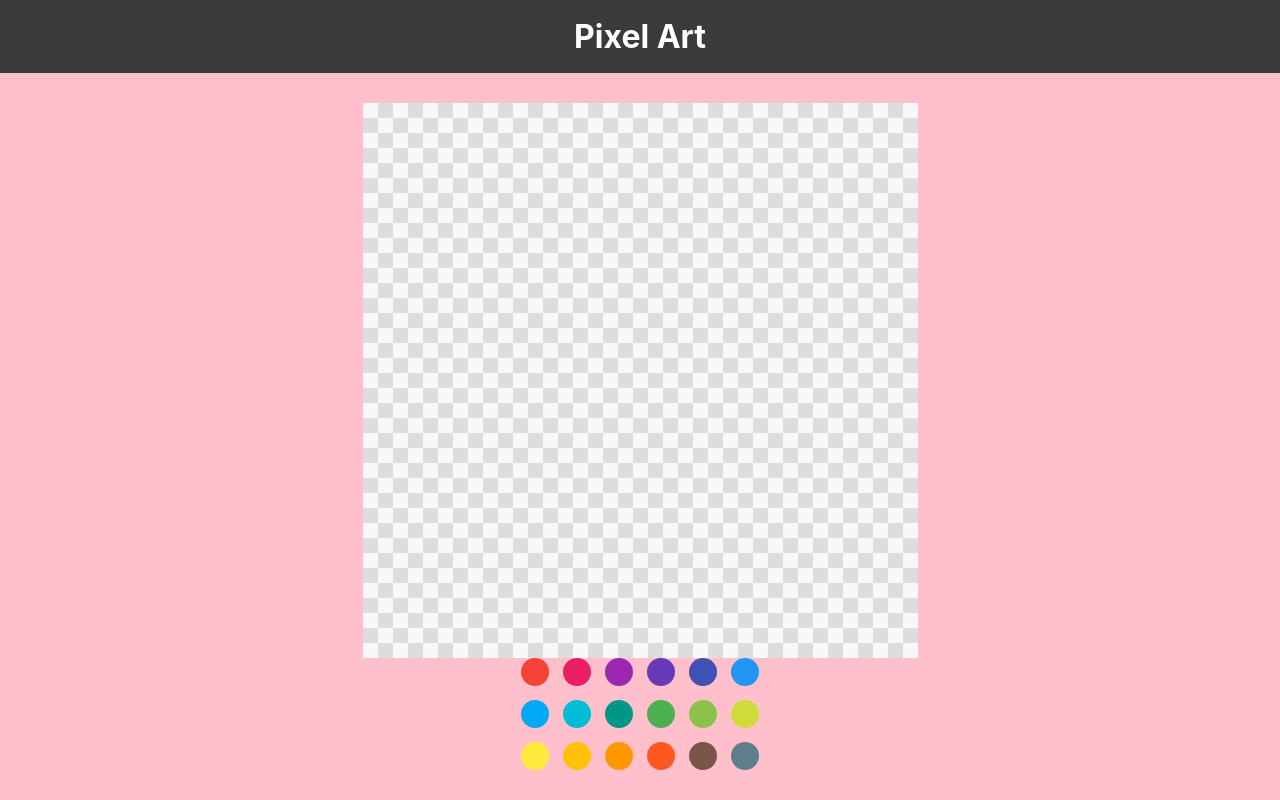
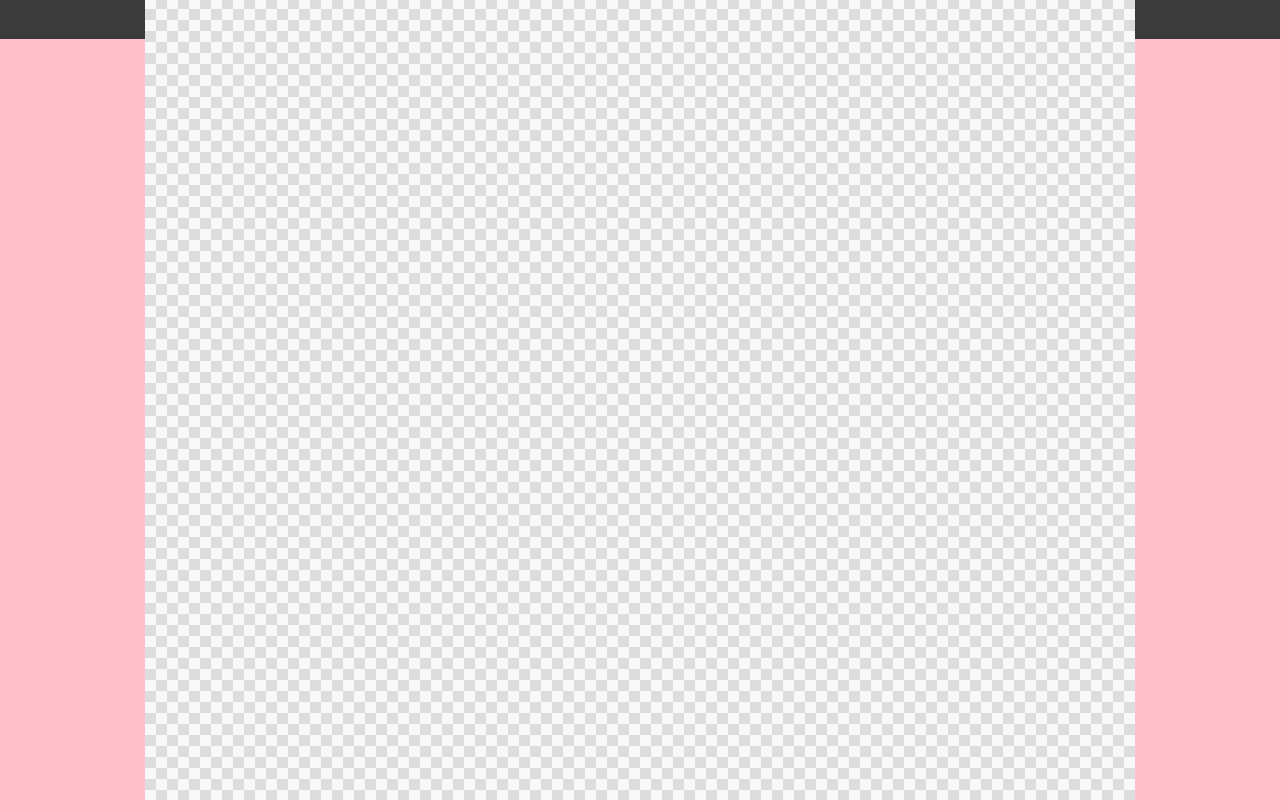
Before and after one commit to Khyosunny/pixel-art, a React (Create React App) app: page / in a window 1280 px wide. Shown: the top 800 px of the page. Built offline with nearby package versions, Linux system fonts and the light colour scheme.

Commit message:
캔버스 사이즈 로직 연구

```diff
--- a/src/App.tsx
+++ b/src/App.tsx
@@ -6,15 +6,26 @@ import PixelCanvas from 'components/PixelCanvas';
 
 export default function App() {
   const [multiply, setMultiply] = useState(8);
-  const [pixelQt, setPixelQt] = useState(37);
+  const [pixelQt, setPixelQt] = useState(90);
   const CANVAS_SIZE = useMemo(() => {
     let defaultSize = 560;
-    if (defaultSize % pixelQt === 0) {
-      return defaultSize;
-    } else {
-      defaultSize = Math.floor(defaultSize / pixelQt) * pixelQt;
-      return defaultSize;
+    if (pixelQt < 50) {
+      if (defaultSize % pixelQt === 0) {
+        return defaultSize;
+      } else {
+        defaultSize = Math.floor(defaultSize / pixelQt) * pixelQt;
+        return defaultSize;
+      }
+    } else if (50 < pixelQt && pixelQt < 100) {
+      defaultSize = 1000;
+      if (defaultSize % pixelQt === 0) {
+        return defaultSize;
+      } else {
+        defaultSize = Math.floor(defaultSize / pixelQt) * pixelQt;
+        return defaultSize;
+      }
     }
+    return defaultSize;
   }, [pixelQt]);
 
   const PIXEL_SIZE = useMemo(
```
